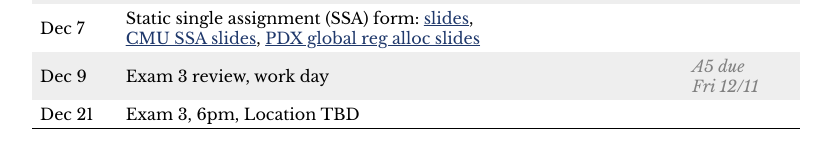
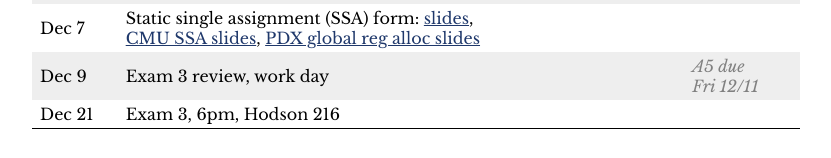
Before and after one commit to jhucompilers/fall2026, a Jekyll site: the page built from schedule.md, in a window 1280 px wide. Shown: the part 1579-1737 px from the top of the page, without its empty margins (224-1055 px from the left). Built offline with Jekyll 4.4.1, drawn with Linux system fonts in a browser that asks for light colours.

Commit message:
Exam 3 location

```diff
--- a/schedule.csv
+++ b/schedule.csv
@@ -29,4 +29,4 @@ Nov 30,"Peephole optimization",lectures/lecture21-public.pdf,,"EaC 11.5"
 Dec 2,"Dataflow analysis",lectures/foster-dataflow.pdf,,"EaC 9.1–9.2, <a href='lectures/kildall-popl73.pdf'>Kildall-POPL73</a>",
 Dec 7,"Static single assignment (SSA) form: [slides](lectures/lecture23-public.pdf), [CMU SSA slides](http://www.cs.cmu.edu/afs/cs/academic/class/15745-s12/public/lectures/L13-SSA-Concepts-1up.pdf), [PDX global reg alloc slides](https://web.cecs.pdx.edu/~mperkows/temp/register-allocation.pdf)",,,
 Dec 9,"Exam 3 review, work day",,,,"<span class='tentative'>A5 due<br>Fri 12/11</span>"
-Dec 21,"Exam 3, 6pm, Location TBD",
+Dec 21,"Exam 3, 6pm, Hodson 216",
--- a/schedule.md
+++ b/schedule.md
@@ -55,4 +55,4 @@ Nov 30 | [Peephole optimization](lectures/lecture21-public.pdf) | EaC 11.5 |
 Dec 2 | [Dataflow analysis](lectures/foster-dataflow.pdf) | EaC 9.1–9.2, <a href='lectures/kildall-popl73.pdf'>Kildall-POPL73</a> |
 Dec 7 | Static single assignment (SSA) form: [slides](lectures/lecture23-public.pdf), [CMU SSA slides](http://www.cs.cmu.edu/afs/cs/academic/class/15745-s12/public/lectures/L13-SSA-Concepts-1up.pdf), [PDX global reg alloc slides](https://web.cecs.pdx.edu/~mperkows/temp/register-allocation.pdf) |  |
 Dec 9 | Exam 3 review, work day |  | <span class='tentative'>A5 due<br>Fri 12/11</span>
-Dec 21 | Exam 3, 6pm, Location TBD |  |
+Dec 21 | Exam 3, 6pm, Hodson 216 |  |
```
